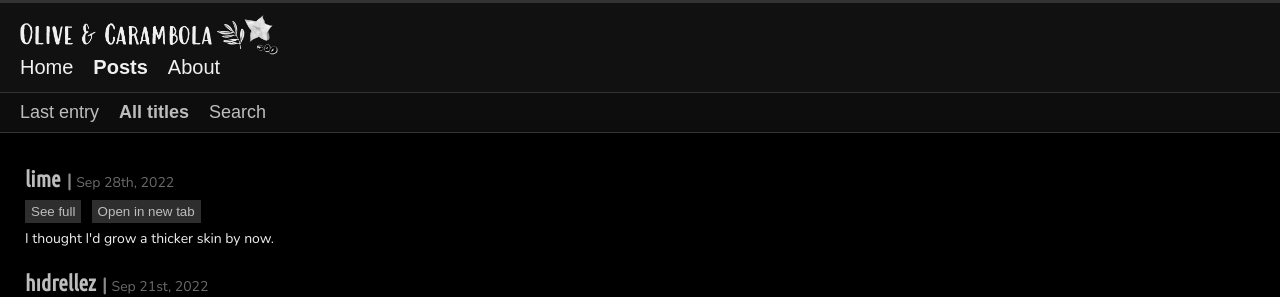
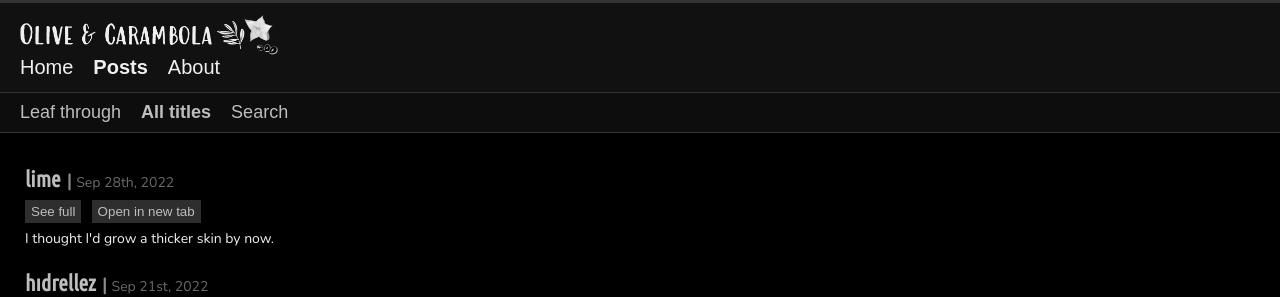
Before and after one commit to olivecarambola/logbook, a Jekyll site: the page built from post_all.md, in a window 1280 px wide. Shown: the top 297 px of the page. Built offline with Jekyll 4.4.1, drawn with Linux system fonts in a browser that asks for light colours; some web fonts are replaced.

Commit message:
Update allposts.html

```diff
--- a/_layouts/allposts.html
+++ b/_layouts/allposts.html
@@ -18,7 +18,7 @@
     <nav class="secondary-bar">
       <div class="inner">
         <ul>
-          <li><a href="{{ '/posts/last/' | relative_url }}" class="{% if page.url == '/posts/last/' %}active{% endif %}">Last entry</a></li>
+          <li><a href="{{ '/posts/leaf/' | relative_url }}" class="{% if page.url == '/posts/leaf/' %}active{% endif %}">Leaf through</a></li>
           <li><a href="{{ '/posts/all/' | relative_url }}" class="{% if page.url == '/posts/all/' %}active{% endif %}">All titles</a></li>
           <li><a href="{{ '/posts/search/' | relative_url }}" class="{% if page.url == '/posts/search/' %}active{% endif %}">Search</a></li>
         </ul>
```
